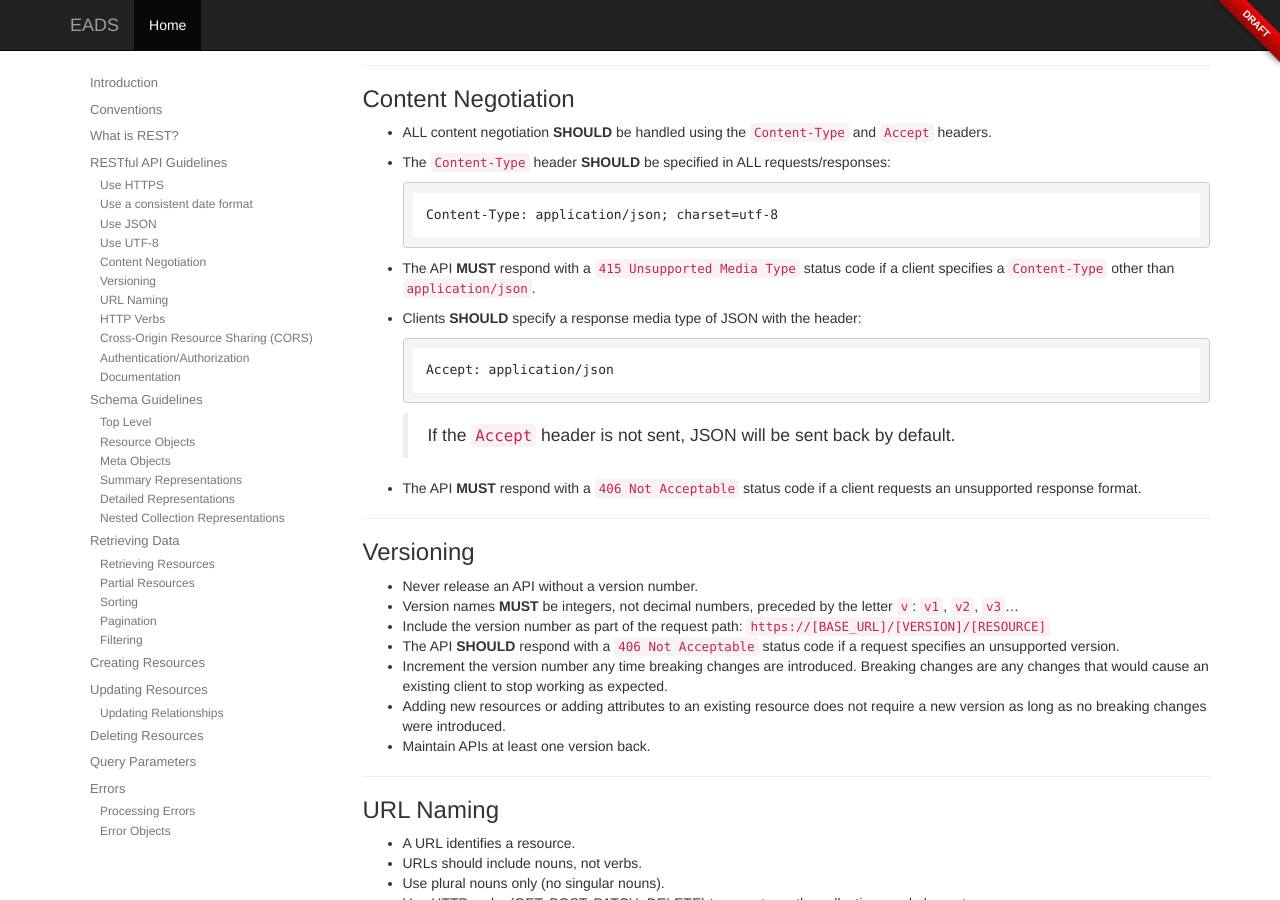
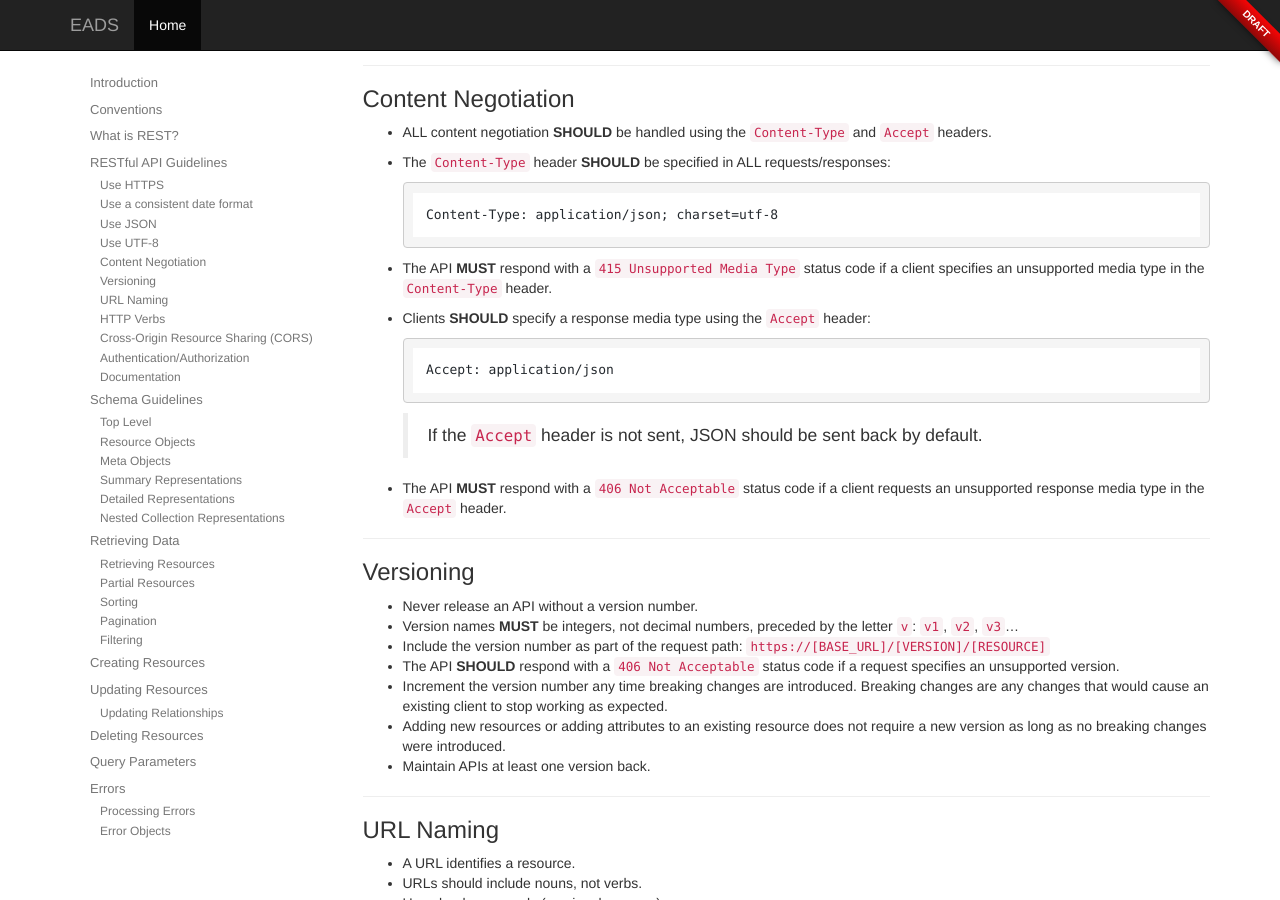
Before and after one commit to DoDCIO/eads, a Jekyll site: the page built from index.md, in a window 1280 px wide and 900 px high, scrolled down 2781 px. Built offline with Jekyll 4.4.1, drawn with Linux system fonts in a browser that asks for light colours; nearby versions of some CDN libraries; our own code applies the rules of GitHub Pages for plain Markdown files.

Commit message:
Content Negotiation clarification.  This resolves #100.

````diff
--- a/index.md
+++ b/index.md
@@ -139,17 +139,17 @@ Content-Type: application/json; charset=utf-8
   Content-Type: application/json; charset=utf-8
   ```
 
-* The API **MUST** respond with a `415 Unsupported Media Type` status code if a client specifies a `Content-Type` other than `application/json`.
+* The API **MUST** respond with a `415 Unsupported Media Type` status code if a client specifies an unsupported media type in the `Content-Type` header.
 
-* Clients **SHOULD** specify a response media type of JSON with the header:
+* Clients **SHOULD** specify a response media type using the `Accept` header:
 
   ```http
   Accept: application/json
   ```
 
-  > If the `Accept` header is not sent, JSON will be sent back by default.
+  > If the `Accept` header is not sent, JSON should be sent back by default.
 
-* The API **MUST** respond with a `406 Not Acceptable` status code if a client requests an unsupported response format.
+* The API **MUST** respond with a `406 Not Acceptable` status code if a client requests an unsupported response media type in the `Accept` header.
 
 <hr/>
 
````
